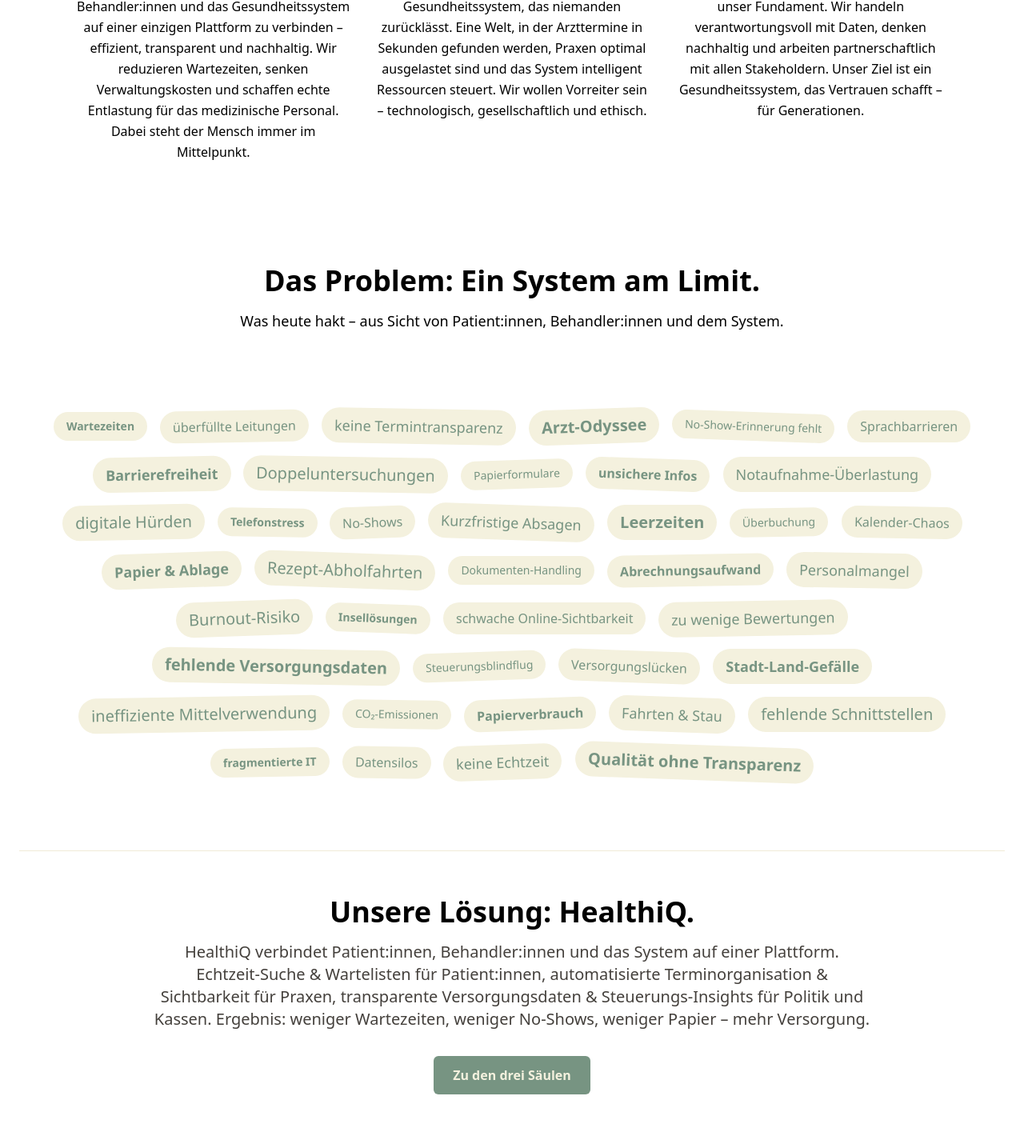
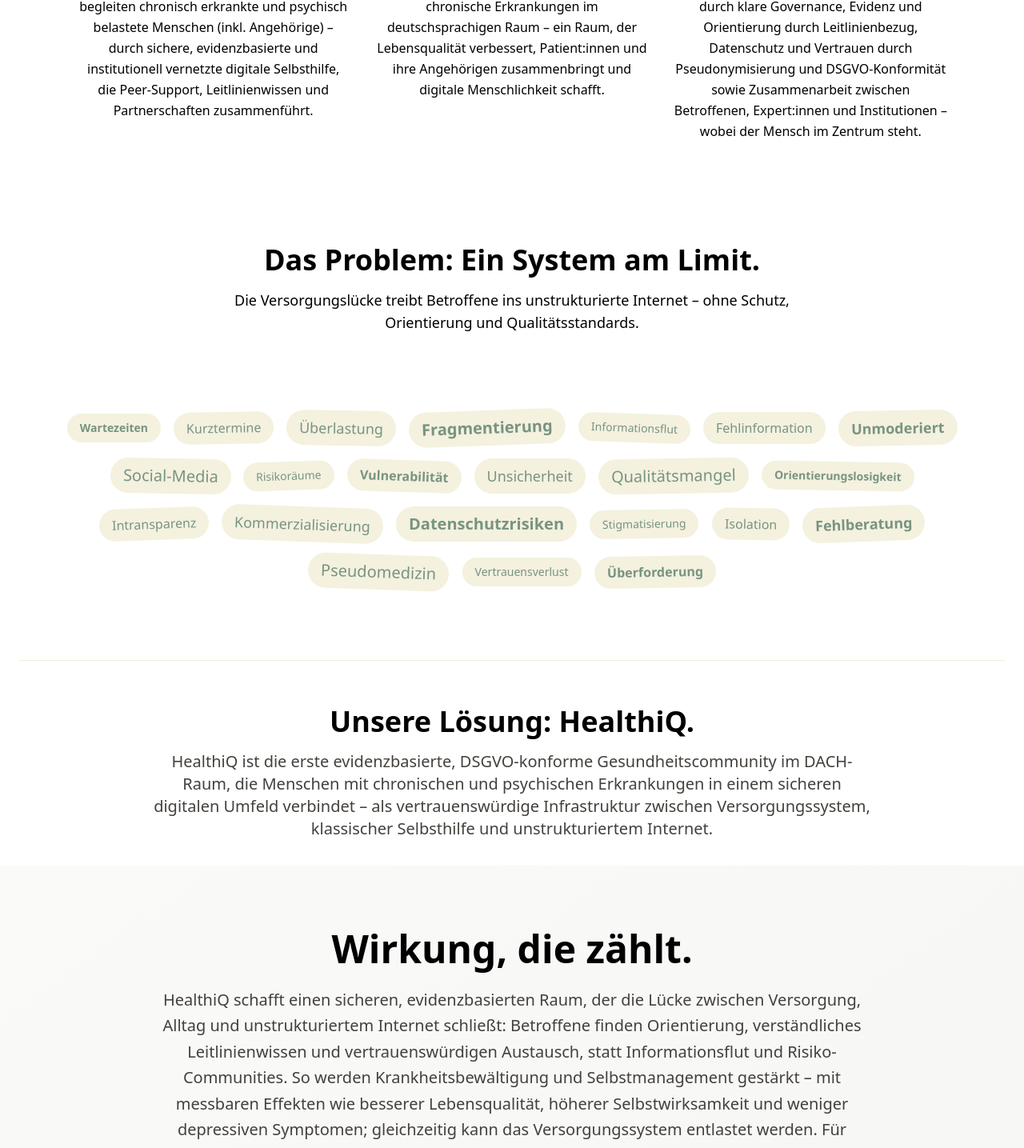
Before and after one commit to koernerstephan/HealthiQ, a React (Vite) app: page / in a window 1280 px wide. Shown: the part 1328-2763 px from the top of the page at 80% size. Built offline with nearby package versions, Linux system fonts and the light colour scheme.

Commit message:
Update content to health community

```diff
--- a/src/components/Footer.tsx
+++ b/src/components/Footer.tsx
@@ -41,7 +41,7 @@
                 className="h-14 w-auto"
               />
               <p className="text-healthiq-background/90">
-                Die Plattform für smarte Arzttermine.
+                Die sichere Gesundheitscommunity.
               </p>
             </div>
           </div>
--- a/src/components/HomePage.tsx
+++ b/src/components/HomePage.tsx
@@ -63,12 +63,11 @@
             <div className="text-center lg:text-left animate-fade-in">
               <h1 className="text-5xl md:text-7xl font-bold text-gray-900 mb-6 leading-tight tracking-tight">
                 HealthiQ –<br />
-                Damit Versorgung<br />
-                funktioniert.<br />
-                Für alle.
+                Die sichere Gesundheits- <br />
+                community für chronische & psychische Erkrankungen.
               </h1>
               <h2 className="text-xl md:text-2xl lg:text-3xl text-gray-600 mb-12 max-w-3xl font-light leading-relaxed">
-                Wir bringen Patient:innen, Behandler:innen und das System zusammen – effizient, fair und digital.
+                HealthiQ verbindet Betroffene und Angehörige in einem geschützten digitalen Umfeld – mit strukturiertem Peer-Support, Leitlinienwissen und institutioneller Einbettung
               </h2>
             </div>
           </div>
@@ -115,7 +114,7 @@
                   </div>
                   <h3 className="text-2xl font-bold mb-4">Mission</h3>
                   <p className="text-base leading-relaxed">
-                    Unsere Mission ist es, Patient:innen, Behandler:innen und das Gesundheitssystem auf einer einzigen Plattform zu verbinden – effizient, transparent und nachhaltig. Wir reduzieren Wartezeiten, senken Verwaltungskosten und schaffen echte Entlastung für das medizinische Personal. Dabei steht der Mensch immer im Mittelpunkt.
+                    Wir verbinden, schützen, stärken und begleiten chronisch erkrankte und psychisch belastete Menschen (inkl. Angehörige) – durch sichere, evidenzbasierte und institutionell vernetzte digitale Selbsthilfe, die Peer-Support, Leitlinienwissen und Partnerschaften zusammenführt.
                   </p>
                 </div>
               </ScrollAnimationWrapper>
@@ -131,7 +130,7 @@
                   </div>
                   <h3 className="text-2xl font-bold mb-4">Vision</h3>
                   <p className="text-base leading-relaxed">
-                    Wir gestalten ein digitales Gesundheitssystem, das niemanden zurücklässt. Eine Welt, in der Arzttermine in Sekunden gefunden werden, Praxen optimal ausgelastet sind und das System intelligent Ressourcen steuert. Wir wollen Vorreiter sein – technologisch, gesellschaftlich und ethisch.
+                    Wir werden der zentrale digitale Ort für chronische Erkrankungen im deutschsprachigen Raum – ein Raum, der Lebensqualität verbessert, Patient:innen und ihre Angehörigen zusammenbringt und digitale Menschlichkeit schafft.
                   </p>
                 </div>
               </ScrollAnimationWrapper>
@@ -146,7 +145,7 @@
                   </div>
                   <h3 className="text-2xl font-bold mb-4">Werte</h3>
                   <p className="text-base leading-relaxed">
-                    Fairness, Transparenz und Innovation sind unser Fundament. Wir handeln verantwortungsvoll mit Daten, denken nachhaltig und arbeiten partnerschaftlich mit allen Stakeholdern. Unser Ziel ist ein Gesundheitssystem, das Vertrauen schafft – für Generationen.
+                    Unsere Werte sind Sicherheit und Schutz durch klare Governance, Evidenz und Orientierung durch Leitlinienbezug, Datenschutz und Vertrauen durch Pseudonymisierung und DSGVO-Konformität sowie Zusammenarbeit zwischen Betroffenen, Expert:innen und Institutionen – wobei der Mensch im Zentrum steht.
                   </p>
                 </div>
               </ScrollAnimationWrapper>
@@ -166,7 +165,7 @@
                   Das Problem: Ein System am Limit.
                 </h2>
                 <p className="text-base md:text-lg leading-relaxed max-w-3xl mx-auto">
-                  Was heute hakt – aus Sicht von Patient:innen, Behandler:innen und dem System.
+                  Die Versorgungslücke treibt Betroffene ins unstrukturierte Internet – ohne Schutz, Orientierung und Qualitätsstandards.
                 </p>
               </div>
             </ScrollAnimationWrapper>
@@ -178,29 +177,28 @@
               <div className="max-w-6xl mx-auto">
                 <WordBubbleCloud bubbles={[
                   // PATIENTS
-                  {label:'Wartezeiten',group:'patients'},{label:'überfüllte Leitungen',group:'patients'},
-                  {label:'keine Termintransparenz',group:'patients'},{label:'Arzt-Odyssee',group:'patients'},
-                  {label:'No-Show-Erinnerung fehlt',group:'patients'},{label:'Sprachbarrieren',group:'patients'},
-                  {label:'Barrierefreiheit',group:'patients'},{label:'Doppeluntersuchungen',group:'patients'},
-                  {label:'Papierformulare',group:'patients'},{label:'unsichere Infos',group:'patients'},
-                  {label:'Notaufnahme-Überlastung',group:'patients'},{label:'digitale Hürden',group:'patients'},
-                  // PROVIDERS
-                  {label:'Telefonstress',group:'providers'},{label:'No-Shows',group:'providers'},
-                  {label:'Kurzfristige Absagen',group:'providers'},{label:'Leerzeiten',group:'providers'},
-                  {label:'Überbuchung',group:'providers'},{label:'Kalender-Chaos',group:'providers'},
-                  {label:'Papier & Ablage',group:'providers'},{label:'Rezept-Abholfahrten',group:'providers'},
-                  {label:'Dokumenten-Handling',group:'providers'},{label:'Abrechnungsaufwand',group:'providers'},
-                  {label:'Personalmangel',group:'providers'},{label:'Burnout-Risiko',group:'providers'},
-                  {label:'Insellösungen',group:'providers'},{label:'schwache Online-Sichtbarkeit',group:'providers'},
-                  {label:'zu wenige Bewertungen',group:'providers'},
-                  // POLICY / SYSTEM
-                  {label:'fehlende Versorgungsdaten',group:'policy'},{label:'Steuerungsblindflug',group:'policy'},
-                  {label:'Versorgungslücken',group:'policy'},{label:'Stadt-Land-Gefälle',group:'policy'},
-                  {label:'ineffiziente Mittelverwendung',group:'policy'},{label:'CO₂-Emissionen',group:'policy'},
-                  {label:'Papierverbrauch',group:'policy'},{label:'Fahrten & Stau',group:'policy'},
-                  {label:'fehlende Schnittstellen',group:'policy'},{label:'fragmentierte IT',group:'policy'},
-                  {label:'Datensilos',group:'policy'},{label:'keine Echtzeit',group:'policy'},
-                  {label:'Qualität ohne Transparenz',group:'policy'}
+                  {label:'Wartezeiten',group:'patients'},
+                  {label:'Kurztermine',group:'patients'},
+                  {label:'Überlastung',group:'patients'},
+                  {label:'Fragmentierung',group:'patients'},
+                  {label:'Informationsflut',group:'patients'},
+                  {label:'Fehlinformation',group:'patients'},
+                  {label:'Unmoderiert',group:'patients'},
+                  {label:'Social-Media',group:'patients'},
+                  {label:'Risikoräume',group:'patients'},
+                  {label:'Vulnerabilität',group:'patients'},
+                  {label:'Unsicherheit',group:'patients'},
+                  {label:'Qualitätsmangel',group:'patients'},
+                  {label:'Orientierungslosigkeit',group:'patients'},
+                  {label:'Intransparenz',group:'patients'},
+                  {label:'Kommerzialisierung',group:'patients'},
+                  {label:'Datenschutzrisiken',group:'patients'},
+                  {label:'Stigmatisierung',group:'patients'},
+                  {label:'Isolation',group:'patients'},
+                  {label:'Fehlberatung',group:'patients'},
+                  {label:'Pseudomedizin',group:'patients'},
+                  {label:'Vertrauensverlust',group:'patients'},
+                  {label:'Überforderung',group:'patients'}
                 ]} />
               </div>
             </ScrollAnimationWrapper>
@@ -216,15 +214,14 @@
                 Unsere Lösung: HealthiQ.
               </h2>
               <p className="text-lg md:text-xl text-stone-700 leading-relaxed mt-4">
-                HealthiQ verbindet Patient:innen, Behandler:innen und das System auf einer Plattform.
-                Echtzeit-Suche & Wartelisten für Patient:innen, automatisierte Terminorganisation & Sichtbarkeit für Praxen,
-                transparente Versorgungsdaten & Steuerungs-Insights für Politik und Kassen.
-                Ergebnis: weniger Wartezeiten, weniger No-Shows, weniger Papier – mehr Versorgung.
+                HealthiQ ist die erste evidenzbasierte, DSGVO-konforme Gesundheitscommunity im DACH-Raum, die Menschen
+                mit chronischen und psychischen Erkrankungen in einem sicheren digitalen Umfeld verbindet – als
+                vertrauenswürdige Infrastruktur zwischen Versorgungssystem, klassischer Selbsthilfe und unstrukturiertem Internet.
               </p>
               <div className="mt-8">
                 <a
                   href="#pillars"
-                  className="inline-block bg-healthiq-primary text-healthiq-background hover:bg-healthiq-secondary px-6 py-3 rounded-md font-semibold transition-all duration-300 hover:scale-105"
+                  className="hidden inline-block bg-healthiq-primary text-healthiq-background hover:bg-healthiq-secondary px-6 py-3 rounded-md font-semibold transition-all duration-300 hover:scale-105"
                   onClick={(e) => {
                     e.preventDefault();
                     const element = document.querySelector('#pillars');
@@ -274,7 +271,7 @@
       </section>
 
       {/* Pillars Section */}
-      <section id="pillars" className="py-20 bg-white">
+      <section id="pillars" className="hidden py-20 bg-white">
         <div className="container mx-auto px-6">
           <div className="max-w-6xl mx-auto">
             <ScrollAnimationWrapper animationType="fade-up">
@@ -400,12 +397,18 @@
                   Wirkung, die zählt.
                 </h2>
                 <p className="text-xl text-stone-700 max-w-4xl mx-auto leading-relaxed">
-                  HealthiQ spart Zeit, senkt Kosten, reduziert Emissionen und verbessert die Versorgung – belegbar, skalierbar, nachhaltig.
+                  HealthiQ schafft einen sicheren, evidenzbasierten Raum, der die Lücke zwischen Versorgung, Alltag und unstrukturiertem
+                  Internet schließt: Betroffene finden Orientierung, verständliches Leitlinienwissen und vertrauenswürdigen Austausch,
+                  statt Informationsflut und Risiko-Communities. So werden Krankheitsbewältigung und Selbstmanagement gestärkt – mit
+                  messbaren Effekten wie besserer Lebensqualität, höherer Selbstwirksamkeit und weniger depressiven Symptomen;
+                  gleichzeitig kann das Versorgungssystem entlastet werden.
+                  Für Angehörige bedeutet die Plattform Austausch, Entlastung und praxisnahe Informationen; für Institutionen einen
+                  sicheren digitalen Kommunikations- und Begleitkanal, der datenschutz- und regelkonform ist.
                 </p>
               </div>
             </ScrollAnimationWrapper>
 
-            <div className="grid md:grid-cols-2 lg:grid-cols-3 gap-8 mb-12">
+            <div className="hidden grid md:grid-cols-2 lg:grid-cols-3 gap-8 mb-12">
               {/* No-Shows Reduktion */}
               <ScrollAnimationWrapper animationType="scale" delay={100}>
                 <div className="bg-white rounded-2xl p-8 shadow-sm hover:shadow-lg transition-shadow duration-300 border border-stone-200 text-center">
@@ -763,8 +766,7 @@
                   Kontakt aufnehmen
                 </h2>
                 <p className="text-xl text-stone-200 max-w-4xl mx-auto leading-relaxed">
-                  Du willst HealthiQ in deiner Praxis, deinem Netzwerk oder deinem System?<br />
-                  Lass uns sprechen. Gemeinsam gestalten wir das Gesundheitssystem von morgen.
+                  Du möchtest auch Teil der HealthiQ Community sein? Dann melde dich bei uns.
                 </p>
               </div>
             </ScrollAnimationWrapper>
@@ -856,7 +858,7 @@
 
                     <div className="text-center pt-4">
                       <p className="text-stone-300 text-sm leading-relaxed">
-                        Wir freuen uns auf das Gespräch und darauf, gemeinsam die Zukunft der Gesundheitsversorgung zu gestalten.
+                        Wir freuen uns auf das Gespräch und darauf, HealthiQ gemeinsam weiterzuentwickeln.
                       </p>
                     </div>
                   </div>
```
